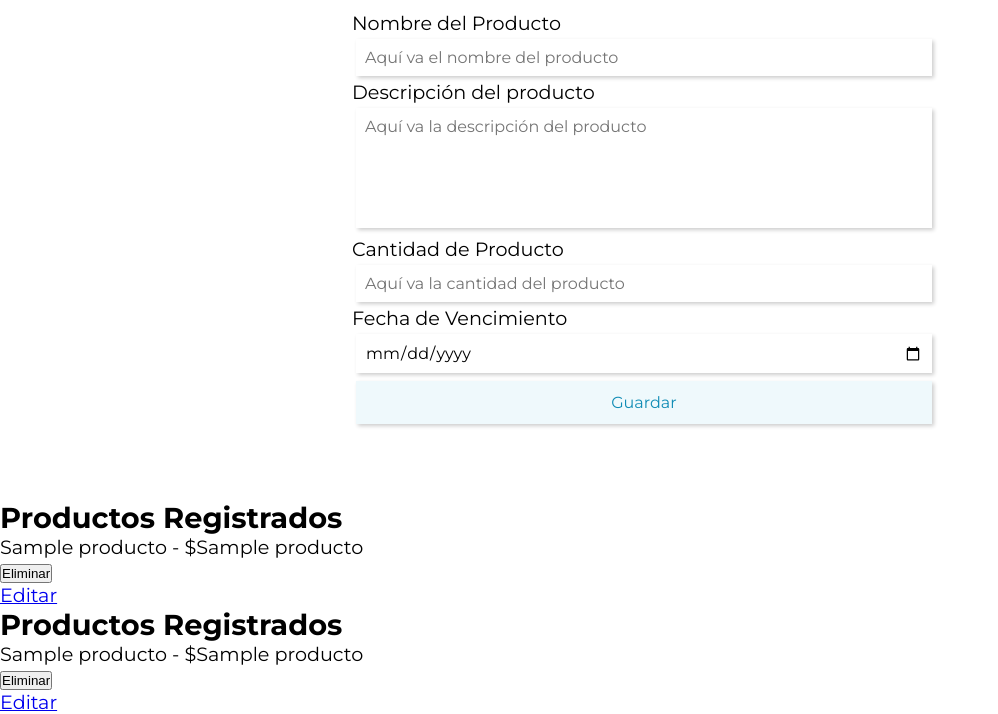
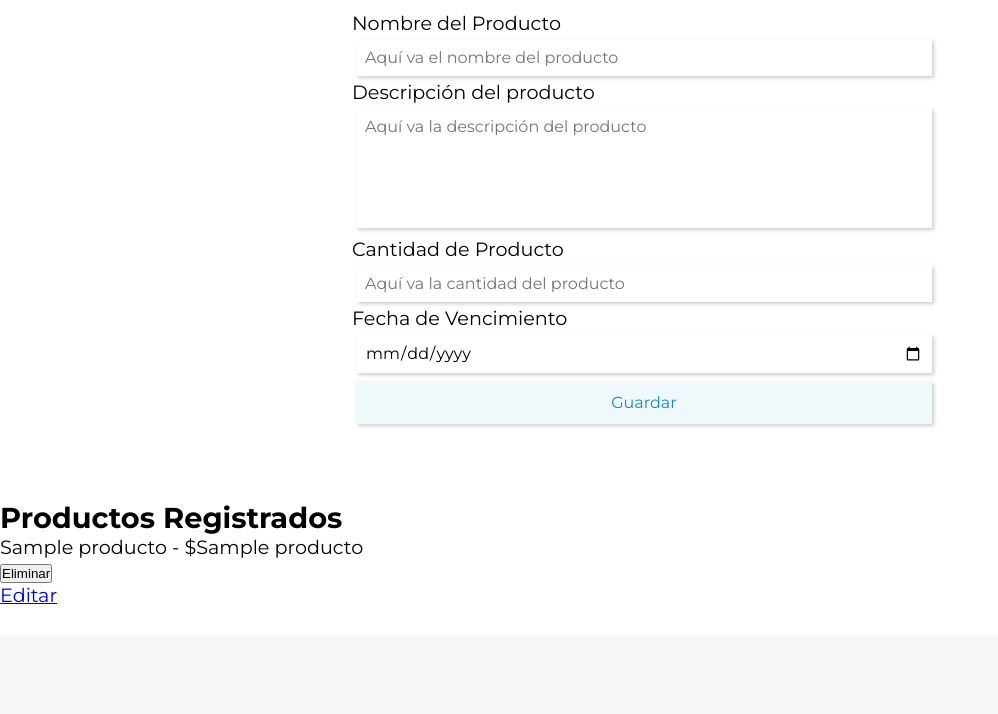
Before and after one commit to PC-Techdeveloper/refriweb, a Flask app: template templates/datos-productos.html in a window 1280 px wide. Shown: the part 165-879 px from the top of the page, without its empty margins (0-998 px from the left). After the commit the page ends 769 px from the top, so only its background shows below. Run offline with Flask 3, Linux system fonts and the light colour scheme; the template is opened without the code that fills it: most values are stand-ins (such as "Sample title", 1, 10 or a date in 2020); some web fonts are replaced.

Commit message:
delete section repeat

```diff
--- a/templates/datos-productos.html
+++ b/templates/datos-productos.html
@@ -60,15 +60,3 @@
     </ul>
   </body>
 </html>
-<h2>Productos Registrados</h2>
-<ul>
-  {% for producto in productos %}
-  <li>
-    {{ producto[1] }} - ${{ producto[2] }}
-    <form method="POST" action="{{ url_for('delete_producto', id=producto[0]) }}">
-      <button type="submit">Eliminar</button>
-    </form>
-    <a href="{{ url_for('edit_producto', id=producto[0]) }}">Editar</a>
-  </li>
-  {% endfor %}
-</ul>
```
